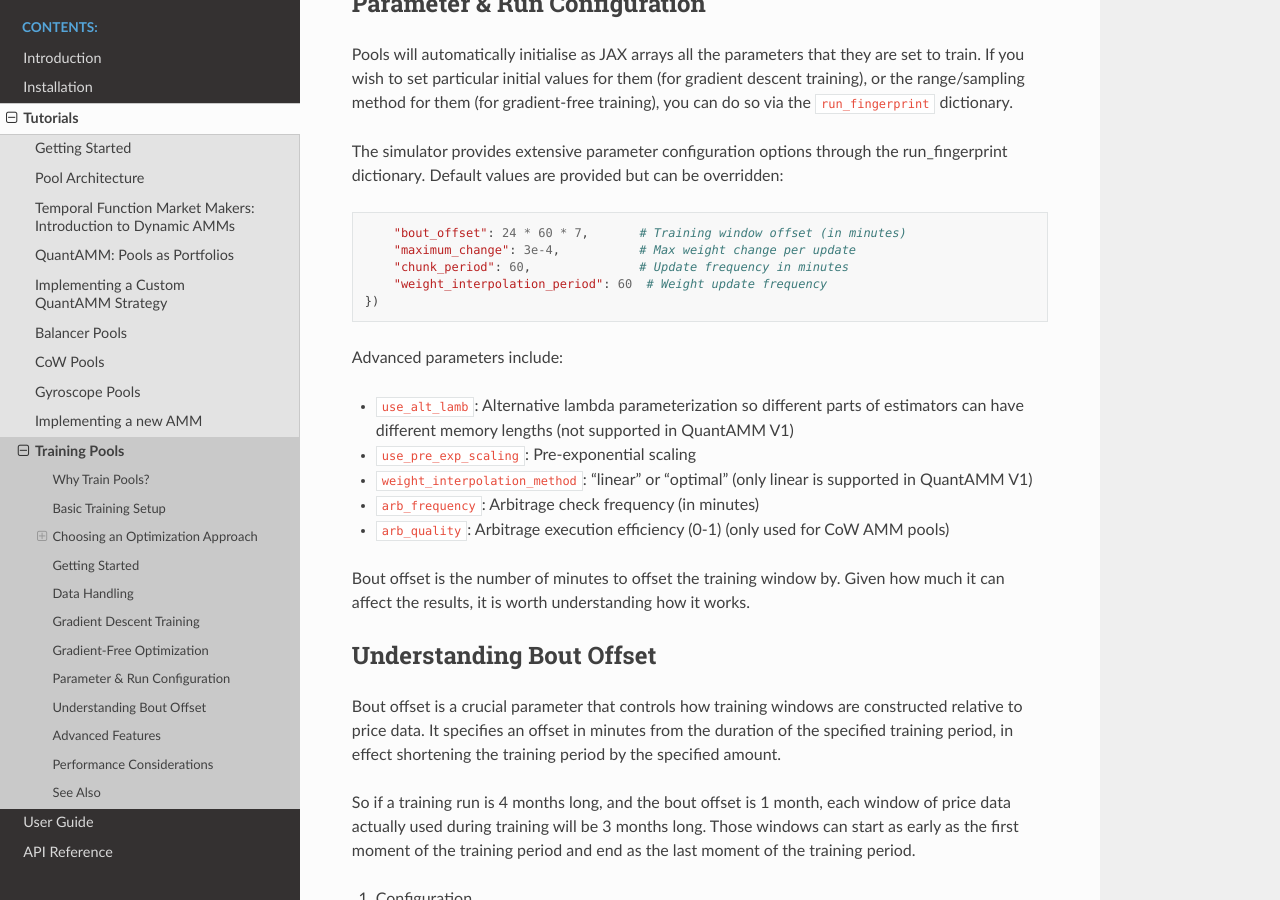
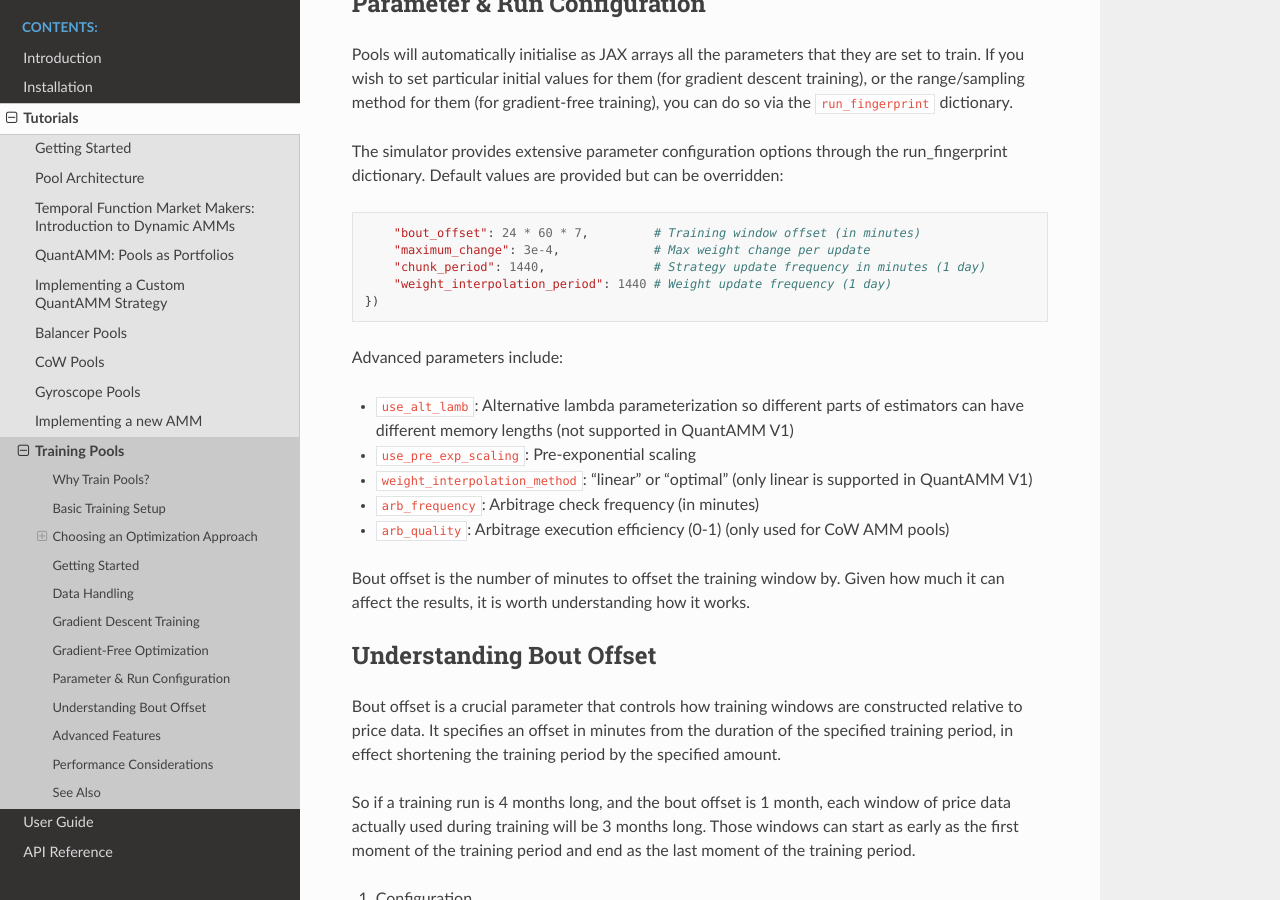
Before and after one commit to QuantAMMProtocol/quantammsim, a Sphinx documentation site: the page built from docs/source/tutorials/tuning.rst, in a window 1280 px wide and 900 px high, scrolled down 3867 px. Built offline with Sphinx 7.4.7 and the Read the Docs theme 3.1.0, drawn with Linux system fonts in a browser that asks for light colours; some of the changed text lies outside the part shown.

Commit message:
docts: refresh default params in tuning guide

```diff
--- a/docs/source/tutorials/tuning.rst
+++ b/docs/source/tutorials/tuning.rst
@@ -115,12 +115,12 @@
 
     run_fingerprint["optimisation_settings"].update({
         "method": "gradient_descent",
-        "optimiser": "sgd",
+        "optimiser": "adam",       # Optimizer type
         "base_lr": 0.01,           # Learning rate
-        "batch_size": 16,         # Training batch size
+        "batch_size": 16,          # Training batch size
         "n_parameter_sets": 4,     # Number of parameter sets to train in parallel
         "n_iterations": 10000,     # Total iterations
-        "decay_lr_plateau": 200,    # Iterations of no improvement before decay
+        "decay_lr_plateau": 200,   # Iterations of no improvement before decay
         "decay_lr_ratio": 0.8,     # Learning rate decay on plateau
     })
 
@@ -130,7 +130,7 @@
 
     result = train_on_historic_data(
         run_fingerprint,
-        iterations_per_print=100,   # Progress update frequency
+        iterations_per_print=100,  # Progress update frequency
         verbose=True               # Detailed logging
     )
 
@@ -195,10 +195,10 @@
 
 .. code-block:: python
 
-        "bout_offset": 24 * 60 * 7,       # Training window offset (in minutes)
-        "maximum_change": 3e-4,           # Max weight change per update
-        "chunk_period": 60,               # Update frequency in minutes
-        "weight_interpolation_period": 60  # Weight update frequency
+        "bout_offset": 24 * 60 * 7,         # Training window offset (in minutes)
+        "maximum_change": 3e-4,             # Max weight change per update
+        "chunk_period": 1440,               # Strategy update frequency in minutes (1 day)
+        "weight_interpolation_period": 1440 # Weight update frequency (1 day)
     })
 
 Advanced parameters include:
```
